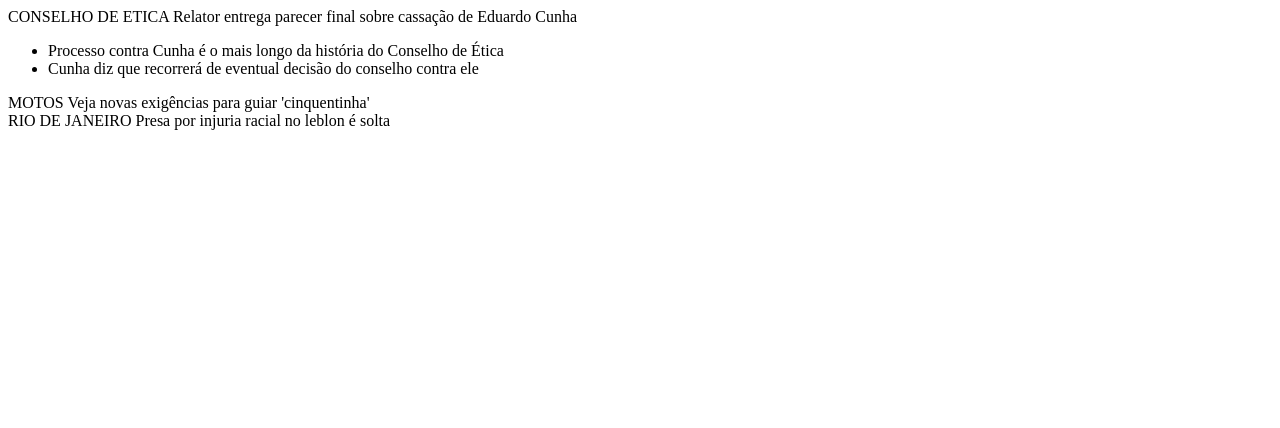
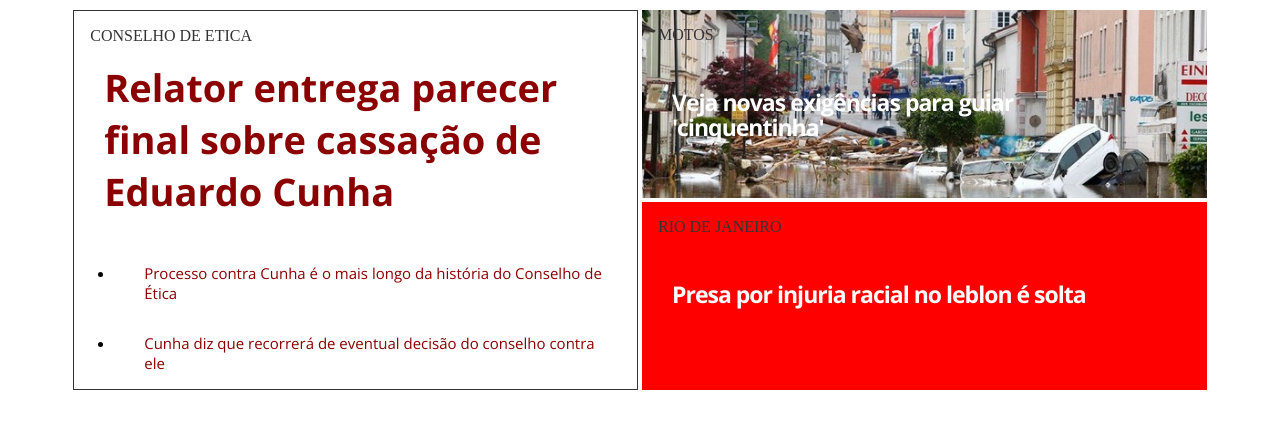
Before and after one commit to lucasghizoni/cssstudies, a website: page index.html in a window 1280 px wide. Drawn offline with nearby package versions, Linux system fonts and the light colour scheme.

Commit message:
quebrando a estrutura

```diff
--- a/css/style.css
+++ b/css/style.css
@@ -2,7 +2,7 @@
     display: flex;
     flex-direction: row;
     width: 100%;
-    height: 500px;
+    height: 24em;
     justify-content: center
 }
 
@@ -35,12 +35,12 @@
 
 .item-title {
     color : #333;
-    padding: 30;
+    padding: 1em;
     display: block;
 }
 
 .item-subtitle{
-    font-size: 32px;
+    font-size: 23px;
     letter-spacing: -1px;
     font-family: 'Open Sans', sans-serif;
     font-weight: bold;
@@ -54,19 +54,21 @@
     font-family: 'Open Sans', sans-serif;
     display: block;
     font-size: 38;
-    padding: 30 30 0 30;
+    padding: 0 30 0 30;
     font-weight: bold;
     color: darkred;
 }
 
 .main-item-subtitle{
     font-family: 'Open Sans', sans-serif;
-    font-size: 38;
+    font-size: 15;
+    color: darkred;
     padding: 30 30 0 30;
-    color: red;
     display: block;
 }
 
-.main-item li{
-    color: blue;
+.img-bg {
+    background-image: url("/img/alemanha22.jpg");
+background-size: 100%;
+    background-repeat:   no-repeat;
 }
--- a/index.html
+++ b/index.html
@@ -1,6 +1,6 @@
 <html>
     <head>
-        <link rel="stylesheet" href="css/style.css" type="css/text"/>
+        <link rel="stylesheet" type="text/css" href="css/style.css" />
         <link href='https://fonts.googleapis.com/css?family=Open+Sans:400,700' rel='stylesheet' type='text/css'>
     </head>
     <body>
@@ -21,7 +21,7 @@
             </div>
         </div>
         <div class="container-vertical">
-            <div class="item item-default">
+            <div class="item item-default img-bg">
                 <span class="item-title">MOTOS</span>
                 <span class="item-subtitle">Veja novas exigências para guiar 'cinquentinha'</span>
             </div>
```
Also changed, not shown: img/alemanha22.jpg (added).
